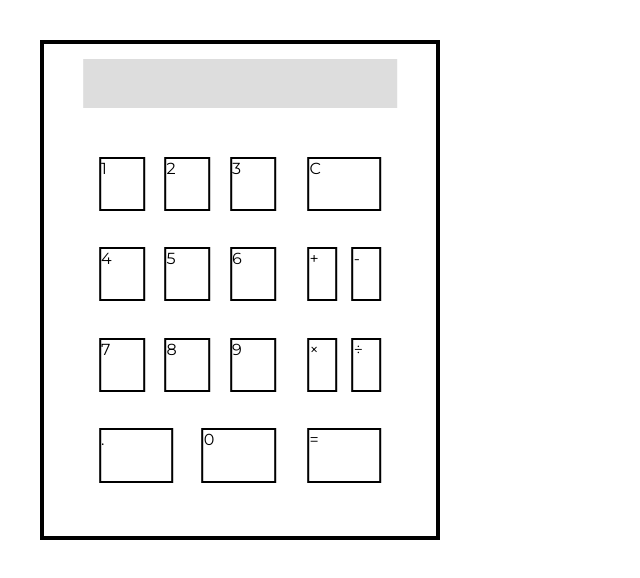
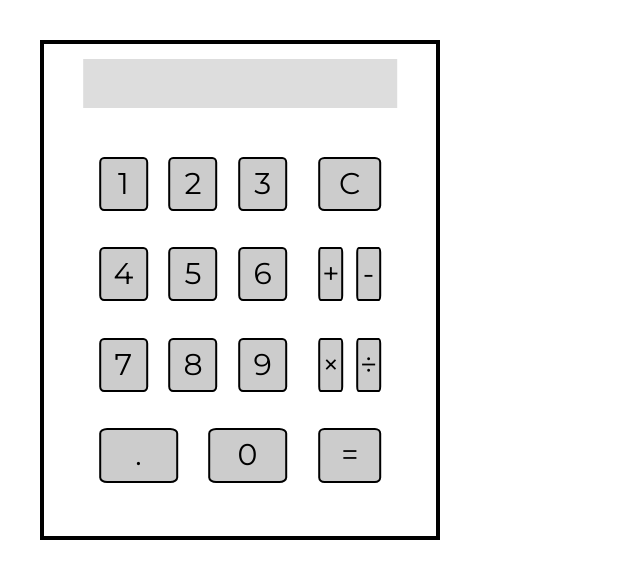
Before and after one commit to Crono2256/Calculator, a plain HTML site: page index.html in a window 1280 px wide. Shown: the whole page, without its empty margins (0-640 px from the left). Drawn offline with Linux system fonts and the light colour scheme.

Commit message:
Add style to buttons

```diff
--- a/style.css
+++ b/style.css
@@ -74,9 +74,9 @@ html {
     display: flex;
     flex-direction: row;
     flex-wrap: wrap;
-    flex-grow: 1;
     justify-content: space-between;
     align-items: center;
+    width: 30%;
     padding: 5%;
 }
 
@@ -98,3 +98,20 @@ html {
 .equal {
     order: 2;
 }
+
+/* BUTTONS */
+
+.input div {
+    background-color: #ccc;
+    border-radius: 10%;
+    font-size: 30px;
+    text-align: center;
+    line-height: 165%;
+    cursor: pointer;
+    transition: .3s;
+}
+
+.input div:hover {
+    background-color: #666;
+    color: white;
+}
```
